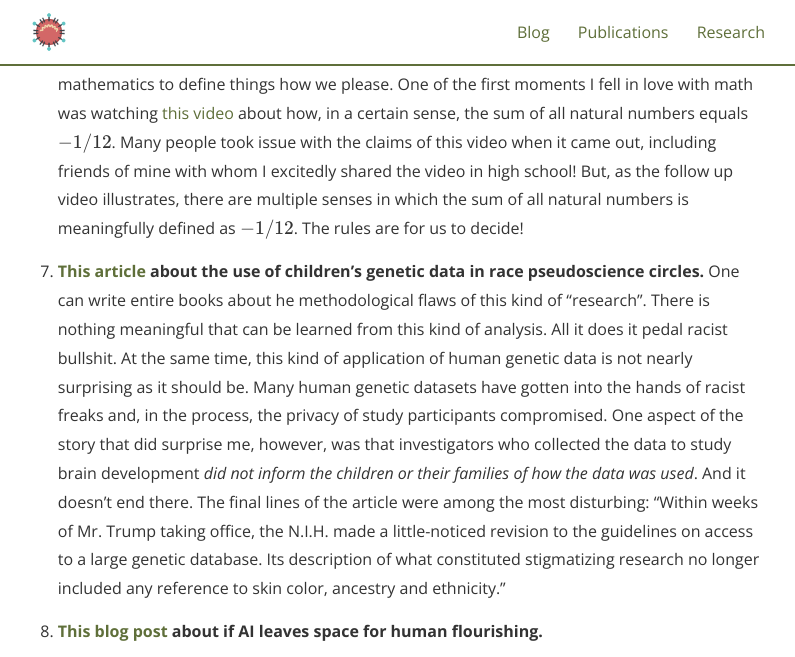
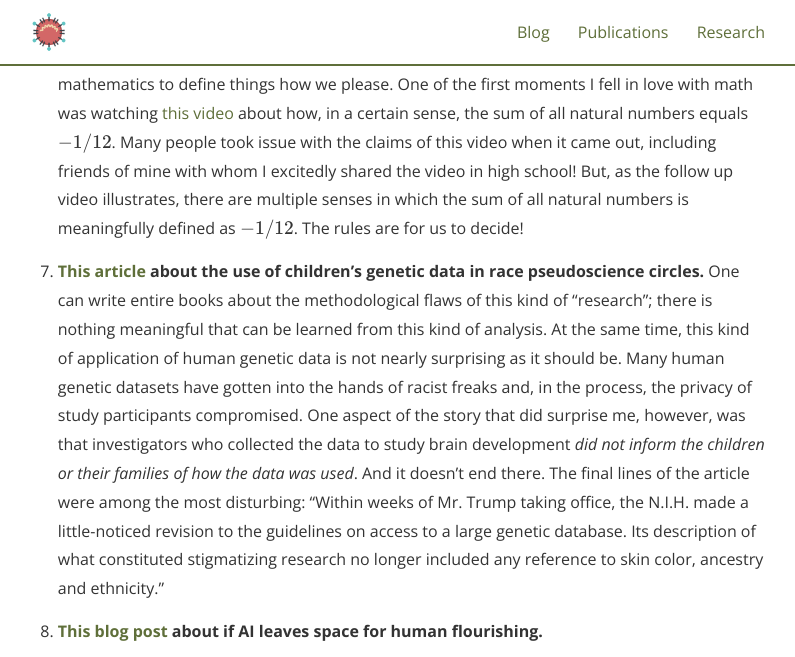
Before and after one commit to metekaanyuksel/metekaanyuksel.github.io, a Jekyll site: the page built from _posts/2026-02-03-Some-content-I've-enjoyed-consuming.md, in a window 1280 px wide and 900 px high, scrolled down 3142 px, cut to the strip 0-657 px from the top of the window. Shown: the whole strip, without its empty margins (243-1038 px from the left). Built offline with Jekyll 4.4.1, drawn with Linux system fonts in a browser that asks for light colours; nearby versions of some CDN libraries; some web fonts are replaced.

Commit message:
ok done for realz x4

```diff
--- a/_posts/2026-02-03-Some-content-I've-enjoyed-consuming.md
+++ b/_posts/2026-02-03-Some-content-I've-enjoyed-consuming.md
@@ -136,22 +136,21 @@ the space.
 7.  **[This
     article](https://www.nytimes.com/2026/01/24/us/children-genetics-race-science.html)
     about the use of children’s genetic data in race pseudoscience
-    circles.** One can write entire books about he methodological flaws
-    of this kind of “research”. There is nothing meaningful that can be
-    learned from this kind of analysis. All it does it pedal racist
-    bullshit. At the same time, this kind of application of human
-    genetic data is not nearly surprising as it should be. Many human
-    genetic datasets have gotten into the hands of racist freaks and, in
-    the process, the privacy of study participants compromised. One
-    aspect of the story that did surprise me, however, was that
-    investigators who collected the data to study brain development *did
-    not inform the children or their families of how the data was used*.
-    And it doesn’t end there. The final lines of the article were among
-    the most disturbing: “Within weeks of Mr. Trump taking office, the
-    N.I.H. made a little-noticed revision to the guidelines on access to
-    a large genetic database. Its description of what constituted
-    stigmatizing research no longer included any reference to skin
-    color, ancestry and ethnicity.”
+    circles.** One can write entire books about the methodological flaws
+    of this kind of “research”; there is nothing meaningful that can be
+    learned from this kind of analysis. At the same time, this kind of
+    application of human genetic data is not nearly surprising as it
+    should be. Many human genetic datasets have gotten into the hands of
+    racist freaks and, in the process, the privacy of study participants
+    compromised. One aspect of the story that did surprise me, however,
+    was that investigators who collected the data to study brain
+    development *did not inform the children or their families of how
+    the data was used*. And it doesn’t end there. The final lines of the
+    article were among the most disturbing: “Within weeks of Mr. Trump
+    taking office, the N.I.H. made a little-noticed revision to the
+    guidelines on access to a large genetic database. Its description of
+    what constituted stigmatizing research no longer included any
+    reference to skin color, ancestry and ethnicity.”
 
 8.  **[This blog post](https://scottaaronson.blog/?p=9030) about if AI
     leaves space for human flourishing.**
--- a/qmd/2026-02-03-Some-content-I've-enjoyed-consuming.qmd
+++ b/qmd/2026-02-03-Some-content-I've-enjoyed-consuming.qmd
@@ -29,7 +29,7 @@ To start, I thought I could share a few papers that I have recently enjoyed read
 
 7. **[This Numberphile video](https://www.youtube.com/watch?v=beakj767uG4) about smoothed asymptotics** and the freedom we have in mathematics to define things how we please. One of the first moments I fell in love with math was watching [this video](https://www.youtube.com/watch?v=w-I6XTVZXww) about how, in a certain sense, the sum of all natural numbers equals $-1/12$. Many people took issue with the claims of this video when it came out, including friends of mine with whom I excitedly shared the video in high school! But, as the follow up video illustrates, there are multiple senses in which the sum of all natural numbers is meaningfully defined as $-1/12$. The rules are for us to decide!
 
-8. **[This article](https://www.nytimes.com/2026/01/24/us/children-genetics-race-science.html) about the use of children's genetic data in race pseudoscience circles.** One can write entire books about he methodological flaws of this kind of "research". There is nothing meaningful that can be learned from this kind of analysis. All it does it pedal racist bullshit. At the same time, this kind of application of human genetic data is not nearly surprising as it should be. Many human genetic datasets have gotten into the hands of racist freaks and, in the process, the privacy of study participants compromised. One aspect of the story that did surprise me, however, was that investigators who collected the data to study brain development _did not inform the children or their families of how the data was used_. And it doesn't end there. The final lines of the article were among the most disturbing: "Within weeks of Mr. Trump taking office, the N.I.H. made a little-noticed revision to the guidelines on access to a large genetic database. Its description of what constituted stigmatizing research no longer included any reference to skin color, ancestry and ethnicity."
+8. **[This article](https://www.nytimes.com/2026/01/24/us/children-genetics-race-science.html) about the use of children's genetic data in race pseudoscience circles.** One can write entire books about the methodological flaws of this kind of "research"; there is nothing meaningful that can be learned from this kind of analysis. At the same time, this kind of application of human genetic data is not nearly surprising as it should be. Many human genetic datasets have gotten into the hands of racist freaks and, in the process, the privacy of study participants compromised. One aspect of the story that did surprise me, however, was that investigators who collected the data to study brain development _did not inform the children or their families of how the data was used_. And it doesn't end there. The final lines of the article were among the most disturbing: "Within weeks of Mr. Trump taking office, the N.I.H. made a little-noticed revision to the guidelines on access to a large genetic database. Its description of what constituted stigmatizing research no longer included any reference to skin color, ancestry and ethnicity."
 
 9. **[This blog post](https://scottaaronson.blog/?p=9030) about if AI leaves space for human flourishing.**
 
```
